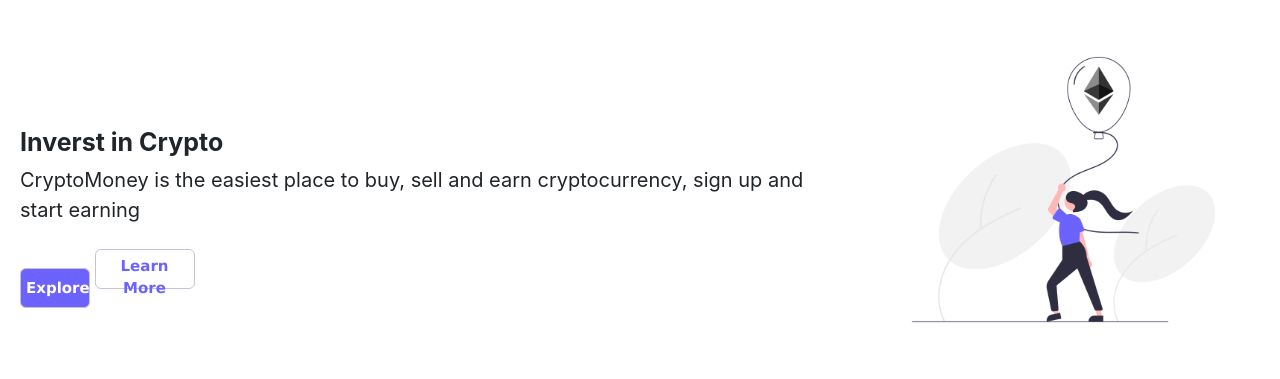
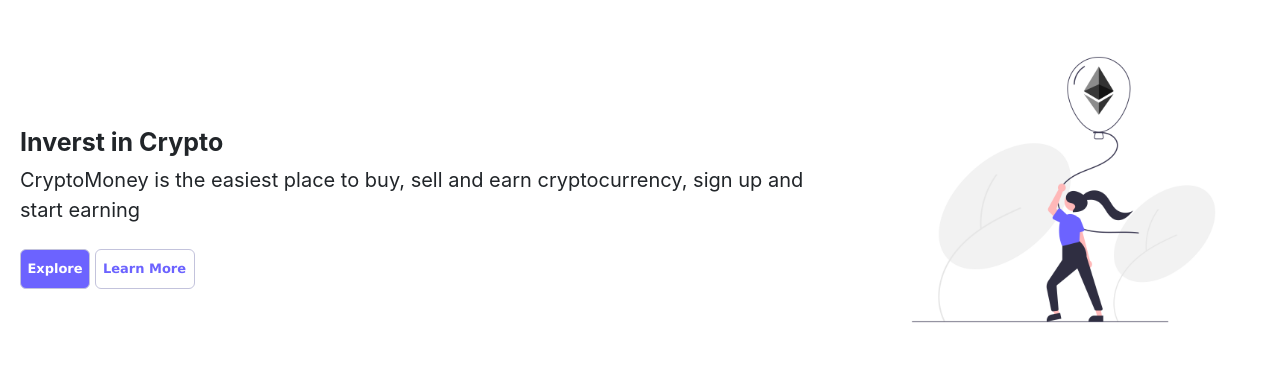
Before and after one commit to Keside2/platfrom2, a plain HTML site: page index.html in a window 1280 px wide. Shown: the part 558-937 px from the top of the page. Drawn offline with Linux system fonts and the light colour scheme.

Commit message:
Update index.css

```diff
--- a/index.css
+++ b/index.css
@@ -152,7 +152,7 @@
     padding: 5px;
     /* margin: 5px; */
     border-radius: 6px;
-    font-size: 15px;
+    font-size: 13px;
     width: 70px;
     height: 40px;
     font-family: 'Lucida Sans', 'Lucida Sans Regular', 'Lucida Grande', 'Lucida Sans Unicode', Geneva, Verdana, sans-serif;
@@ -172,7 +172,7 @@
     padding: 5px;
     /* margin: 5px; */
     border-radius: 6px;
-    font-size: 15px;
+    font-size: 13px;
     width: 100px;
     height: 40px;
     font-family: 'Lucida Sans', 'Lucida Sans Regular', 'Lucida Grande', 'Lucida Sans Unicode', Geneva, Verdana, sans-serif;
```
